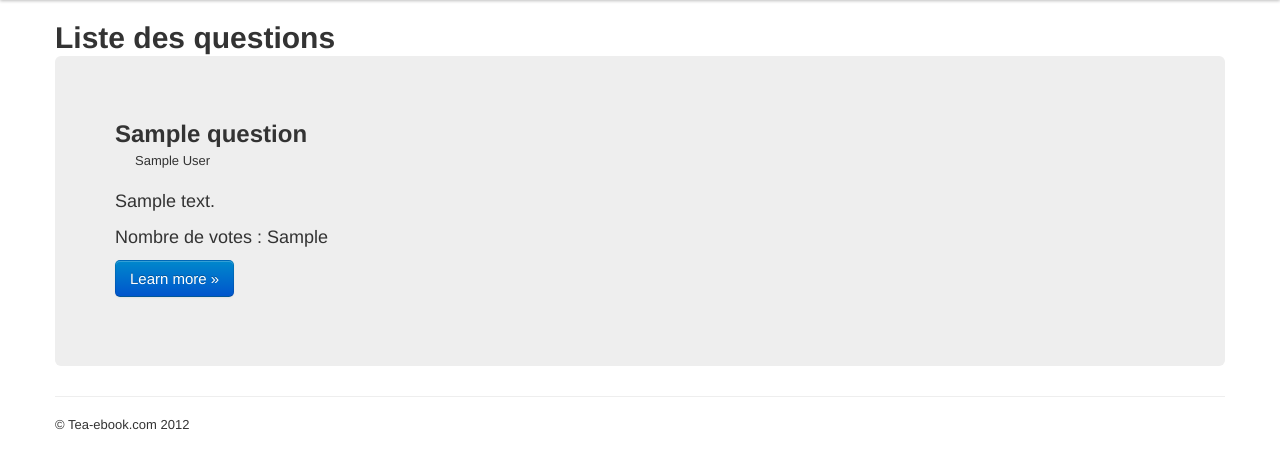
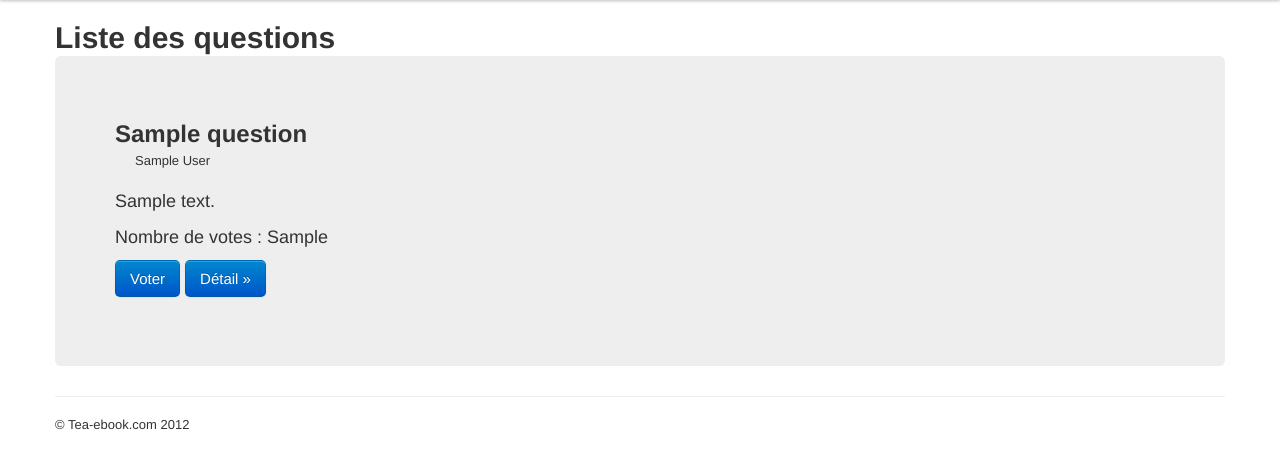
Before and after one commit to imjufu/asktea, a PHP site: template src/Resources/views/common/homepage.html.twig in a window 1280 px wide. Shown: the part 40-509 px from the top of the page. Run offline with PHP 8.4, Linux system fonts and the light colour scheme; the template is opened without the code that fills it: most values are stand-ins (such as "Sample title", 1, 10 or a date in 2020); some libraries are stand-ins or nearby versions.

Commit message:
Vote bouton integration

```diff
--- a/src/Resources/views/common/homepage.html.twig
+++ b/src/Resources/views/common/homepage.html.twig
@@ -11,7 +11,10 @@
       <blockquote>{{ question.author }}</blockquote>
       <p>{{ question.body }}</p>
       <p>Nombre de votes : {{ question.nb_vote }}</p>
-      <p><a class="btn btn-primary btn-large" href="{{ path('question.show', {id: question.id}) }}">Learn more &raquo;</a></p>
+      <p>
+      	<a class="btn btn-primary btn-large" href="{{ path('vote.new', {question_id: question.id}) }}">Voter</a>
+      	<a class="btn btn-primary btn-large" href="{{ path('question.show', {id: question.id}) }}">Détail &raquo;</a>
+      </p>
     </div>
   {% endfor %}
 {% endblock %}
--- a/src/Resources/views/question/show.html.twig
+++ b/src/Resources/views/question/show.html.twig
@@ -9,6 +9,7 @@
 		<blockquote>{{ question.author }}</blockquote>
 		<p>{{ question.body }}</p>
 		<p>Nombre de votes : {{ question.nb_vote }}</p>
+		<p><a class="btn btn-primary btn-large" href="{{ path('vote.new', {question_id: question.id}) }}">Voter pour cette question</a></p>
 	</div>
 	<div>
 		{% for comment in comments %}
```
